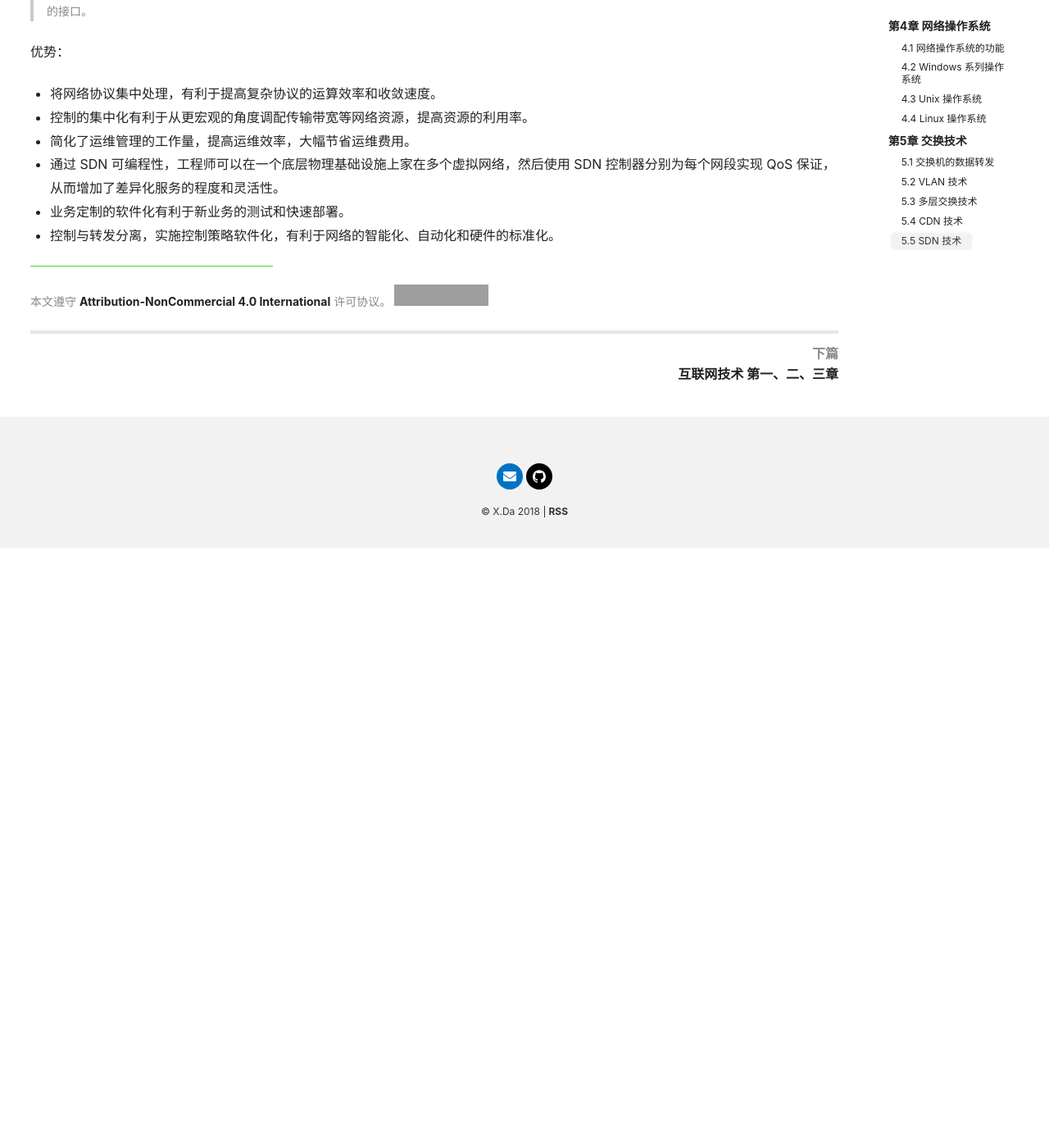
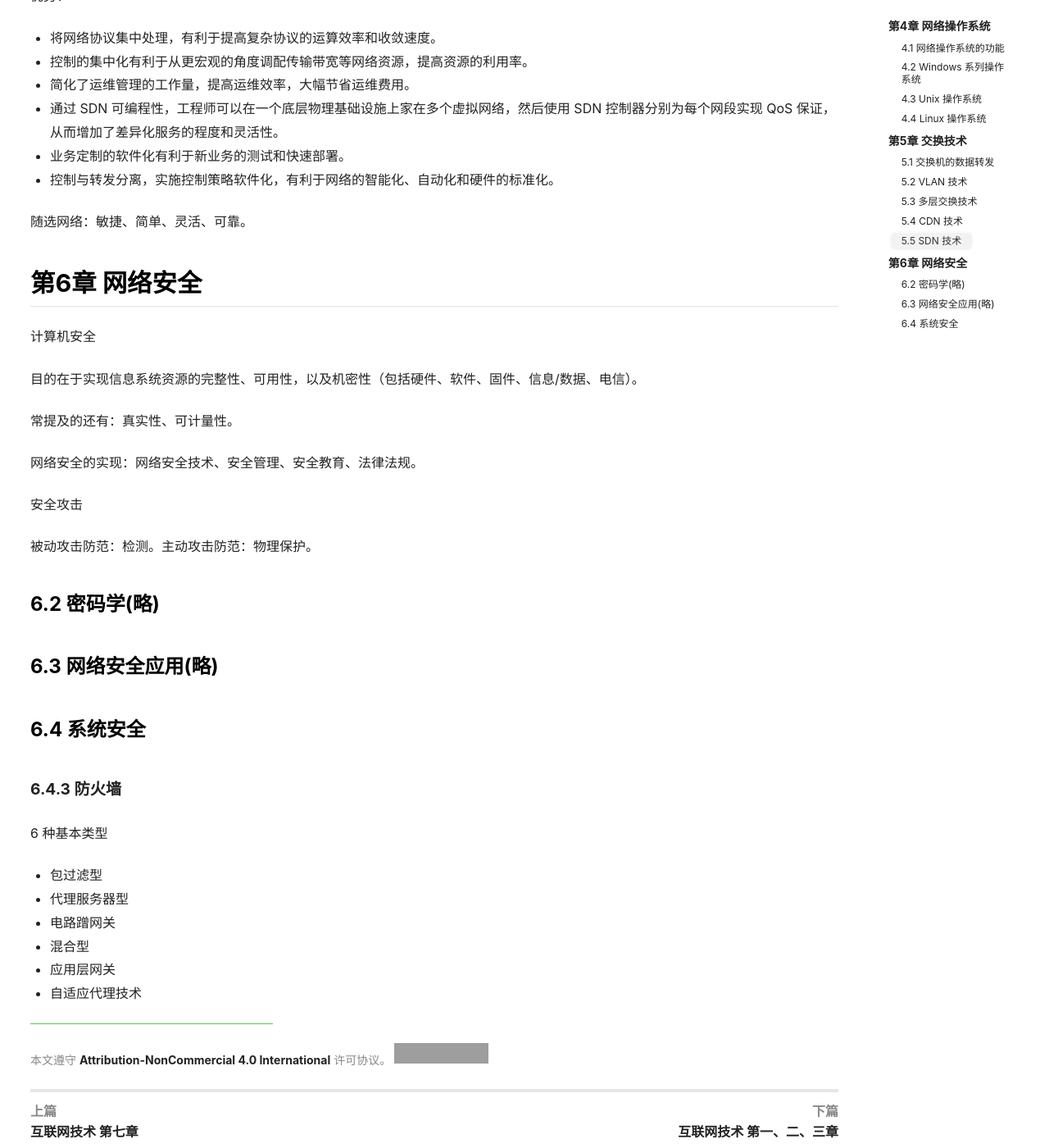
Before and after one commit to thianda91/thianda91.github.io, a Jekyll site: the page built from _posts/2018-09-19-internet-technology-chapter-4-6.md, in a window 1280 px wide and 1400 px high, scrolled down 4793 px. Shown: the whole window at 82% size. Built offline with Jekyll 4.4.1, drawn with Linux system fonts in a browser that asks for light colours; nearby versions of some CDN libraries; comment, search, counter and statistics services are not loaded; before the commit the page ends 5461 px from its top, so only the background shows below that; some of the changed text lies outside the part shown; grey boxes are pictures that could not be loaded.

Commit message:
2018-9-21 13:32:27

```diff
--- a/_posts/2018-09-19-internet-technology-chapter-4.md
+++ b/_posts/2018-09-19-internet-technology-chapter-4-6.md
@@ -1,14 +1,14 @@
 ---
 layout:       article
-title:        互联网技术 第四、五章
+title:        互联网技术 第四、五、六章
 key:          2018-09-19
 tags:         internet
 categories:   internet
 date:         2018-09-19 22:55:35 +08:00:00
-modify_date:  2018-09-20 17:01:16
+modify_date:  2018-09-21 11:21:16
 ---
 
-《互联网技术》教材
+《互联网技术》教材 内容节选
 
 <!--more-->
 
@@ -173,3 +171,36 @@ CDN 可分为控制平台和数据平台。
 - 通过 SDN 可编程性，工程师可以在一个底层物理基础设施上家在多个虚拟网络，然后使用 SDN 控制器分别为每个网段实现 QoS 保证，从而增加了差异化服务的程度和灵活性。
 - 业务定制的软件化有利于新业务的测试和快速部署。
 - 控制与转发分离，实施控制策略软件化，有利于网络的智能化、自动化和硬件的标准化。
+
+随选网络：敏捷、简单、灵活、可靠。
+
+## 第6章 网络安全
+
+计算机安全
+
+目的在于实现信息系统资源的完整性、可用性，以及机密性（包括硬件、软件、固件、信息/数据、电信）。
+
+常提及的还有：真实性、可计量性。
+
+网络安全的实现：网络安全技术、安全管理、安全教育、法律法规。
+
+安全攻击
+
+被动攻击防范：检测。主动攻击防范：物理保护。
+
+### 6.2 密码学(略)
+
+### 6.3 网络安全应用(略)
+
+### 6.4 系统安全
+
+#### 6.4.3 防火墙
+
+6 种基本类型
+
+- 包过滤型
+- 代理服务器型
+- 电路蹭网关
+- 混合型
+- 应用层网关
+- 自适应代理技术
--- /dev/null
+++ b/_posts/2018-09-21-internet-technology-chapter-7.md
@@ -0,0 +1,29 @@
+---
+layout:       article
+title:        互联网技术 第七章
+key:          2018-09-21
+tags:         internet
+categories:   internet
+date:         2018-09-21 12:22:35 +08:00:00
+modify_date:  2018-09-21 17:01:16
+---
+
+《互联网技术》教材 内容节选
+
+<!--more-->
+
+## 第7章 数据库基础
+
+数据模型
+
+定义：用来描述数据、组织数据和对数据进行操作。
+
+分类：概念模型（也称信息模型）、逻辑模型（或称数据模型）。
+
+数据模型组成要素：
+
+- 数据结构
+- 数据操作
+- 数据的完整性约束
+
+概念模型的 E-R 表示方法
```
Also changed, not shown: other parts of _posts/2018-09-19-internet-technology-chapter-4-6.md (+0 -2 lines), _posts/2018-09-14-internet-technology.md (+4 -4 lines), _posts/2018-09-18-internet-technology-chapter-1-3.md (+6 -6 lines).
